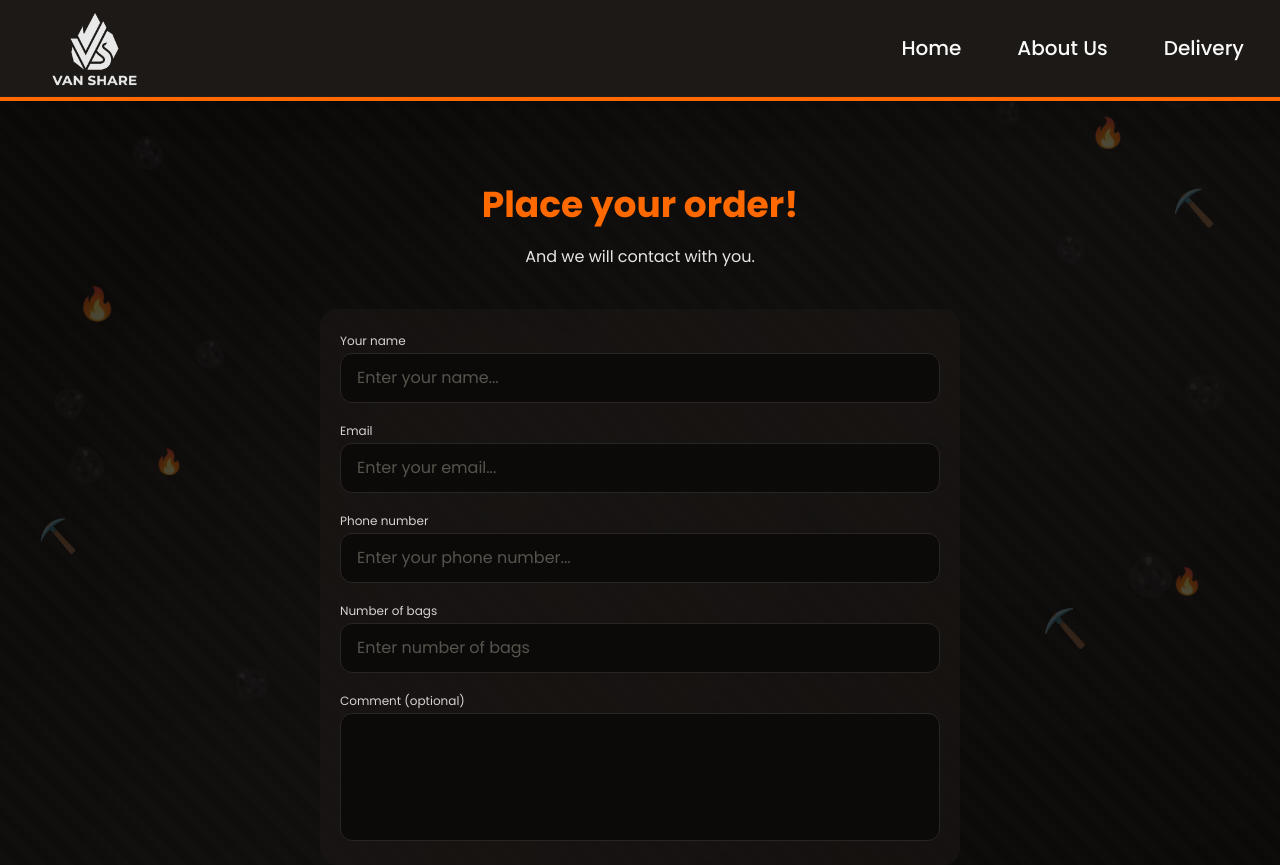
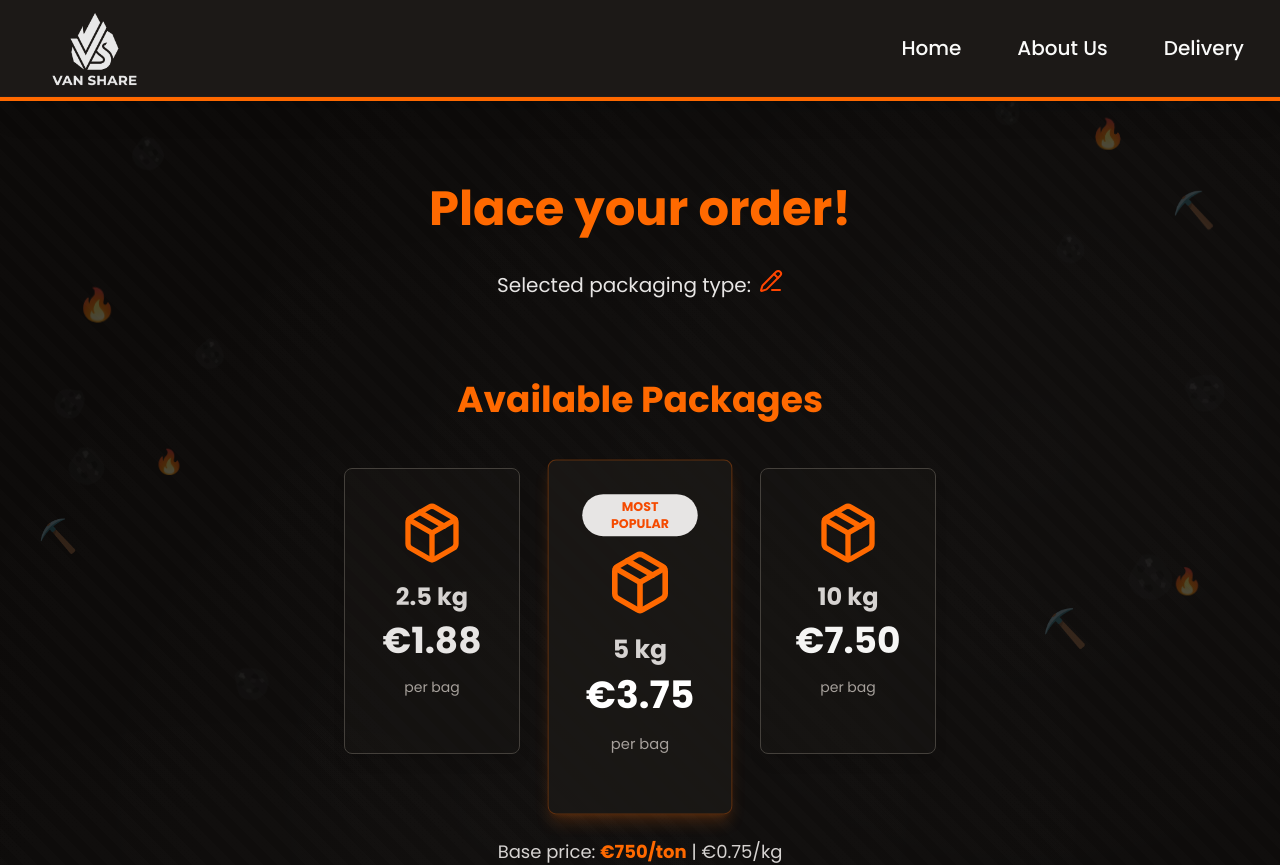
Before and after one commit to guitobi/coal-lending, a React (Vite) app in the folder client/: page /order in a window 1280 px wide. Shown: the top 865 px of the page. Built offline with nearby package versions, Linux system fonts and the light colour scheme; a web font is replaced by a local one.

Commit message:
feat: enhance ProductPackages component with weight selection and animation, update Order page to display selected weight

```diff
--- a/client/src/features/Home/ProductPackages.jsx
+++ b/client/src/features/Home/ProductPackages.jsx
@@ -1,6 +1,42 @@
 import { Package } from "lucide-react";
+import { Link } from "react-router";
 
-function ProductPackages() {
+const PackageWrapper = ({
+  children,
+  weight,
+  onSelectWeight,
+  handlePackageClick,
+  links,
+}) => {
+  if (onSelectWeight) {
+    return (
+      <div
+        onClick={() => handlePackageClick(weight)}
+        className="cursor-pointer"
+      >
+        {children}
+      </div>
+    );
+  }
+  return (
+    <Link to={links && "order"} state={{ weight }}>
+      {children}
+    </Link>
+  );
+};
+
+function ProductPackages({
+  links = false,
+  onSelectWeight,
+  selectedWeight,
+  isHiddenDescription = false,
+}) {
+  const handlePackageClick = (weight) => {
+    if (onSelectWeight) onSelectWeight(weight);
+  };
+
+  const isSelected = (weight) => selectedWeight === weight;
+
   return (
     <section
       id="packages"
@@ -9,9 +45,21 @@ function ProductPackages() {
       <h2 className="text-2xl sm:text-3xl md:text-4xl font-bold text-center mb-8 sm:mb-12 text-orange-500">
         Available Packages
       </h2>
+
       <div className="grid grid-cols-1 md:grid-cols-3 gap-6 sm:gap-8">
-        {/* 2.5kg Package */}
-        <div className="bg-stone-900/40 rounded-lg p-6 sm:p-8 shadow-lg hover:shadow-2xl transition-shadow">
+        <PackageWrapper
+          weight="2.5kg"
+          onSelectWeight={onSelectWeight}
+          handlePackageClick={handlePackageClick}
+          links={links}
+        >
+          <div
+            className={`opacity-0 animate-fade-in-up bg-stone-900/40 rounded-lg p-6 sm:p-8 shadow-lg hover:shadow-2xl transition-all duration-300 ${
+              isSelected("2.5kg")
+                ? "border-2 border-orange-500 ring-2 ring-orange-500/50 shadow-orange-500/50"
+                : "border border-stone-700 hover:border-amber-600"
+            }`}
+          >
             <div className="text-center">
               <Package className="w-12 h-12 sm:w-16 sm:h-16 mx-auto mb-4 text-orange-500" />
               <h3 className="text-xl sm:text-2xl font-bold mb-2 text-stone-300">
@@ -21,17 +69,31 @@ function ProductPackages() {
                 €1.88
               </div>
               <div className="text-sm text-stone-400 mb-6">per bag</div>
+              {!isHiddenDescription && (
                 <ul className="text-left space-y-2 text-sm sm:text-base text-stone-300">
                   <li>✓ Perfect for small grills</li>
                   <li>✓ Ideal for 2-3 people</li>
                   <li>✓ Easy to store</li>
                   <li>✓ Sealed packaging</li>
                 </ul>
+              )}
             </div>
           </div>
+        </PackageWrapper>
 
-        {/* 5kg Package - Featured */}
-        <div className="bg-stone-900/80 border-2 border-orange-500 shadow-[rgba(249,115,22,0.4)] rounded-lg p-6 sm:p-8 shadow-lg hover:shadow-2xl transition-shadow md:transform md:scale-105">
+        <PackageWrapper
+          weight="5kg"
+          onSelectWeight={onSelectWeight}
+          handlePackageClick={handlePackageClick}
+          links={links}
+        >
+          <div
+            className={`opacity-0 animate-fade-in-up delay-150 bg-stone-900/80 rounded-lg p-6 sm:p-8 shadow-lg hover:shadow-2xl transition-shadow md:transform md:scale-105 ${
+              isSelected("5kg")
+                ? "border-2 border-orange-500 ring-2 ring-orange-500/50 shadow-orange-500/50"
+                : "border border-orange-500/30 shadow-[rgba(249,115,22,0.2)]"
+            }`}
+          >
             <div className="text-center">
               <div className="bg-stone-200 text-orange-600 text-xs font-bold py-1 px-3 rounded-full inline-block mb-3">
                 MOST POPULAR
@@ -44,17 +106,31 @@ function ProductPackages() {
                 €3.75
               </div>
               <div className="text-sm text-stone-400 mb-6">per bag</div>
+              {!isHiddenDescription && (
                 <ul className="text-left space-y-2 text-sm sm:text-base text-stone-300">
                   <li>✓ Best value option</li>
                   <li>✓ Perfect for families</li>
                   <li>✓ Multiple grilling sessions</li>
                   <li>✓ Premium packaging</li>
                 </ul>
+              )}
             </div>
           </div>
+        </PackageWrapper>
 
-        {/* 10kg Package */}
-        <div className="bg-stone-900/40 rounded-lg p-6 sm:p-8 shadow-lg hover:shadow-2xl transition-shadow">
+        <PackageWrapper
+          weight="10kg"
+          onSelectWeight={onSelectWeight}
+          handlePackageClick={handlePackageClick}
+          links={links}
+        >
+          <div
+            className={`opacity-0 animate-fade-in-up delay-300 bg-stone-900/40 rounded-lg p-6 sm:p-8 shadow-lg hover:shadow-2xl transition-all duration-300 ${
+              isSelected("10kg")
+                ? "border-2 border-orange-500 ring-2 ring-orange-500/50 shadow-orange-500/50"
+                : "border border-stone-700 hover:border-amber-600"
+            }`}
+          >
             <div className="text-center">
               <Package className="w-12 h-12 sm:w-16 sm:h-16 mx-auto mb-4 text-orange-500" />
               <h3 className="text-xl sm:text-2xl font-bold mb-2 text-stone-300">
@@ -64,14 +140,17 @@ function ProductPackages() {
                 €7.50
               </div>
               <div className="text-sm text-stone-400 mb-6">per bag</div>
+              {!isHiddenDescription && (
                 <ul className="text-left space-y-2 text-sm sm:text-base text-stone-300">
                   <li>✓ Commercial use ready</li>
                   <li>✓ Best price per kg</li>
                   <li>✓ Long-lasting supply</li>
                   <li>✓ Heavy-duty packaging</li>
                 </ul>
+              )}
             </div>
           </div>
+        </PackageWrapper>
       </div>
 
       <div className="text-center mt-6 sm:mt-8 text-stone-300 px-4">
--- a/client/src/index.css
+++ b/client/src/index.css
@@ -1,5 +1,29 @@
 @import "tailwindcss";
 
+@layer utilities {
+  .animate-fade-in-up {
+    animation: fade-in-up 0.5s ease-out forwards;
+  }
+
+  /* Додаємо класи затримки вручну, щоб не писати плагін */
+  .delay-150 {
+    animation-delay: 150ms;
+  }
+  .delay-300 {
+    animation-delay: 300ms;
+  }
+}
+
+@keyframes fade-in-up {
+  0% {
+    opacity: 0;
+    transform: translateY(20px);
+  }
+  100% {
+    opacity: 1;
+    transform: translateY(0);
+  }
+}
 @theme {
   --font-family-roboto: "Roboto", sans-serif;
   --font-family-zalando: "Zalando Sans SemiExpanded", sans-serif;
--- a/client/src/pages/Home.jsx
+++ b/client/src/pages/Home.jsx
@@ -12,7 +12,7 @@ function Home() {
 
       <div className="relative overflow-visible z-10">
         {/* <KeyFeatures /> */}
-        <ProductPackages />
+        <ProductPackages links={true} />
       </div>
 
       <div className="relative z-0 -mt-1">
--- a/client/src/pages/Order.jsx
+++ b/client/src/pages/Order.jsx
@@ -1,14 +1,48 @@
+import { PencilLine } from "lucide-react";
 import Button from "../ui/Button";
+import { useLocation } from "react-router";
+import ProductPackages from "../features/Home/ProductPackages";
+import { useState, useEffect } from "react";
 
 function Order() {
+  const { state } = useLocation();
+
+  const [selectedWeight, setSelectedWeight] = useState(state?.weight);
+  const [isEditing, setIsEditing] = useState(!state?.weight);
+
+  useEffect(() => {
+    if (selectedWeight) {
+      setIsEditing(false);
+    }
+  }, [selectedWeight]);
+
   return (
     <div className="min-h-screen py-16 px-4 max-w-2xl mx-auto relative">
-      <h2 className="text-3xl md:text-4xl text-nowrap text-orange-500 font-extrabold text-center m-5">
+      <h2 className="text-3xl md:text-4xl lg:text-5xl text-nowrap text-orange-500 font-extrabold text-center m-5">
         Place your order!
       </h2>
-      <p className="text-stone-200 text-center text-md">
-        And we will contact with you.
-      </p>
+
+      <div className="text-stone-200 text-sm md:text-xl text-center items-center justify-center gap-2 py-4 px-4 flex flex-row mx-auto">
+        <p>
+          Selected packaging type:{" "}
+          <span className="text-orange-500 font-semibold">
+            {selectedWeight}
+          </span>
+        </p>
+        <p>
+          <button onClick={() => setIsEditing((cur) => !cur)}>
+            <PencilLine color={isEditing ? "orangered" : "#d6d3d1"} />
+          </button>
+        </p>
+      </div>
+
+      {isEditing && (
+        <ProductPackages
+          onSelectWeight={setSelectedWeight}
+          selectedWeight={selectedWeight}
+          isHiddenDescription={true}
+        />
+      )}
 
       <form className="text-stone-100 flex flex-col m-10  rounded-2xl justify-between items-center gap-5 px-5 py-6 bg-stone-900/50  mx-auto">
         <div className="flex flex-col gap-1 w-full">
@@ -72,9 +106,15 @@ function Order() {
         </div>
       </form>
 
+      <p className="text-center text-stone-300 text-xs">
+        NOTE! Minimum order is 1 ton.
+      </p>
       <div className="text-center m-10">
         <Button type="primary">Submit order</Button>
       </div>
+      <p className="text-stone-200 text-center text-md md:text-xl">
+        And we will contact with you.
+      </p>
     </div>
   );
 }
```
Lines whose indentation alone changed are shown as unchanged.
